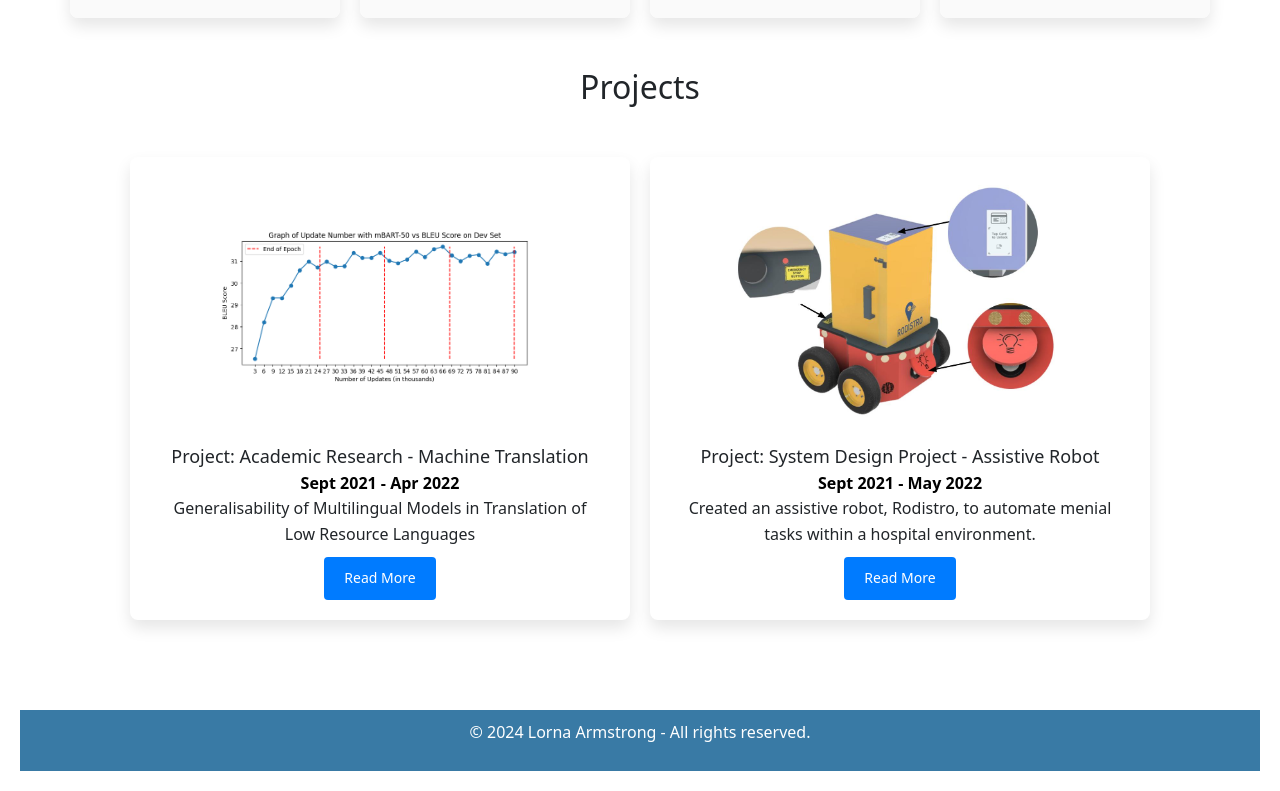
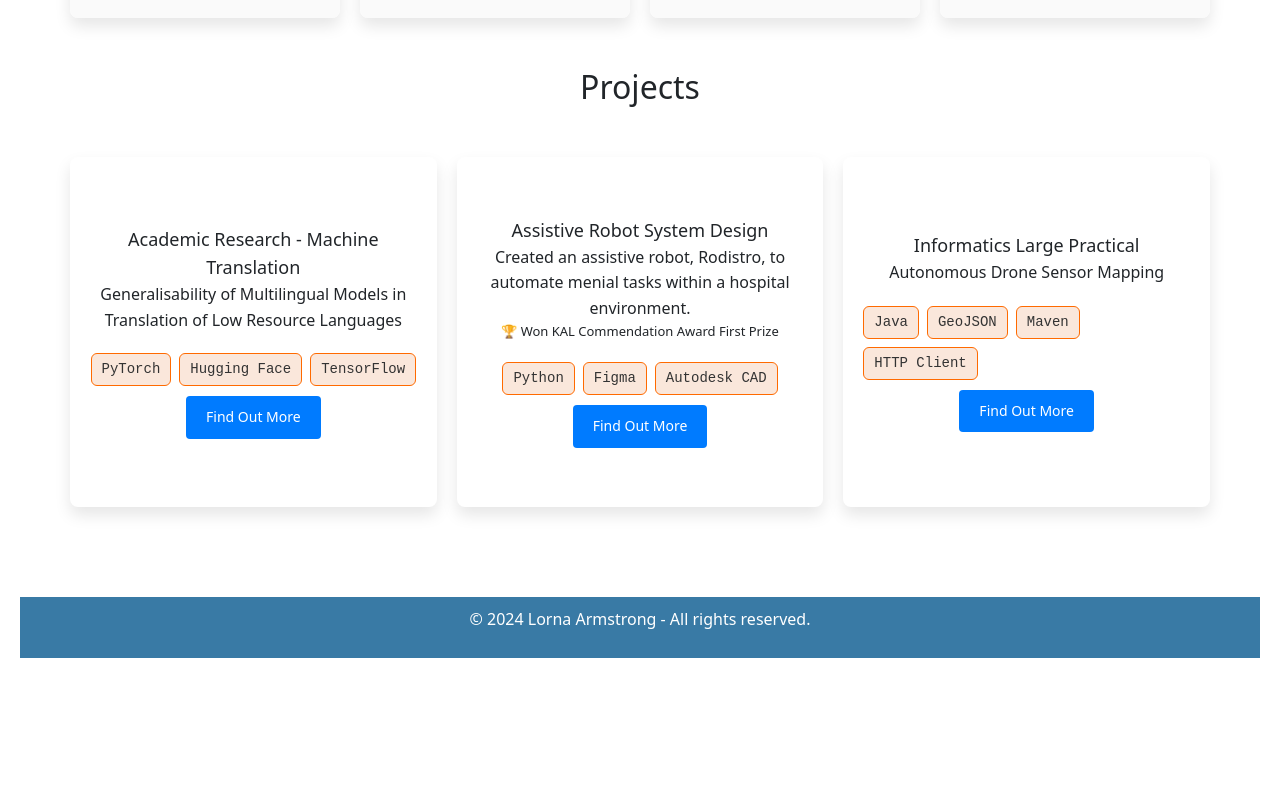
Before and after one commit to lornaarmstrong/my-portfolio, a React (Vite) app: page / in a window 1280 px wide. Shown: the part 1131-1922 px from the top of the page. After the commit the page ends 1809 px from the top, so only its background shows below. Built offline with nearby package versions, Linux system fonts and the light colour scheme.

Commit message:
Add Project Blocks

```diff
--- a/src/App.tsx
+++ b/src/App.tsx
@@ -1,21 +1,19 @@
+import React, { useState } from "react";
+
 import Header from "./components/Header/Header";
 import HomeBanner from "./components/HomeBanner/HomeBanner";
 import ContentBlock from "./components/ContentBlock/ContentBlock";
 import ExperienceBlock from "./components/ExperienceBlock/ExperienceBlock";
 import ProjectBlock from "./components/ProjectBlock/ProjectBlock";
 import Footer from "./components/Footer/Footer";
+import Modal from "./components/Modal/Modal";
 import "./App.css";
 
 // Importing images
 import image1 from "./assets/images/university_of_edinburgh.png";
 import image2 from "./assets/images/Google.png";
 import image3 from "./assets/images/Microsoft.png";
-import dissertation from "./assets/images/diss-chart.png";
-import rodistro from "./assets/images/rodistro.jpg";
-
-// Variables
-const introduction =
-  "Hi, I'm Lorna! I an an enthusiastic, technical and ambitious Software Engineer, with a particular interest in solving hard problems and collaborating with great people. I have a BSc in Computer Science from the University of Edinburgh.";
+import laptop from "./assets/images/laptop.png";
 
 const experienceData = [
   {
@@ -52,22 +50,40 @@ const projectData = [
   {
     id: 1,
     title: "Academic Research - Machine Translation",
-    imgSrc: dissertation,
-    timeframe: "Sept 2021 - Apr 2022",
+    imgSrc: laptop,
     description:
       "Generalisability of Multilingual Models in Translation of Low Resource Languages",
+    technology_used: ["PyTorch", "Hugging Face", "TensorFlow"],
   },
   {
     id: 2,
-    title: "System Design Project - Assistive Robot",
-    imgSrc: rodistro,
-    timeframe: "Sept 2021 - May 2022",
+    title: "Assistive Robot System Design",
+    imgSrc: laptop,
     description:
       "Created an assistive robot, Rodistro, to automate menial tasks within a hospital environment.",
+    award: "🏆 Won KAL Commendation Award First Prize",
+    technology_used: ["Python", "Figma", "Autodesk CAD"],
+  },
+  {
+    id: 3,
+    title: "Informatics Large Practical",
+    imgSrc: laptop,
+    description: "Autonomous Drone Sensor Mapping",
+    technology_used: ["Java", "GeoJSON", "Maven", "HTTP Client"],
   },
 ];
 
-const ExperienceSection: React.FC = () => {
+interface ExperienceSectionProps {
+  onOpenModal: () => void;
+  isModalOpen: boolean;
+  onCloseModal: () => void;
+}
+
+const ExperienceSection: React.FC<ExperienceSectionProps> = ({
+  onOpenModal,
+  isModalOpen,
+  onCloseModal,
+}) => {
   return (
     <div className="experience-section">
       {experienceData.map((exp) => (
@@ -76,13 +92,14 @@ const ExperienceSection: React.FC = () => {
           imgSrc={exp.imgSrc}
           timeframe={exp.timeframe}
           description={exp.description}
+          onOpenModal={onOpenModal}
         />
       ))}
     </div>
   );
 };
 
-const ProjectSection: React.FC = () => {
+const ProjectSection: React.FC = ({}) => {
   return (
     <div className="project-section">
       {projectData.map((exp) => (
@@ -90,8 +107,9 @@ const ProjectSection: React.FC = () => {
           key={exp.id}
           title={exp.title}
           imgSrc={exp.imgSrc}
-          timeframe={exp.timeframe}
           description={exp.description}
+          award={exp.award}
+          technology_used={exp.technology_used}
         />
       ))}
     </div>
@@ -99,6 +117,16 @@ const ProjectSection: React.FC = () => {
 };
 
 function App() {
+  const [isModalOpen, setModalOpen] = useState(false);
+
+  const handleOpenModal = () => {
+    setModalOpen(true);
+  };
+
+  const handleCloseModal = () => {
+    setModalOpen(false);
+  };
+
   return (
     <div className="App">
       <Header />
@@ -106,7 +134,13 @@ function App() {
       <ContentBlock
         id="experience"
         header={"Experience"}
-        paragraph={<ExperienceSection />}
+        paragraph={
+          <ExperienceSection
+            onOpenModal={handleOpenModal}
+            isModalOpen={isModalOpen}
+            onCloseModal={handleCloseModal}
+          />
+        }
       />
       <ContentBlock
         id="projects"
@@ -114,6 +148,7 @@ function App() {
         paragraph={<ProjectSection />}
       />
       <Footer />
+      <Modal isOpen={isModalOpen} onClose={handleCloseModal} />
     </div>
   );
 }
--- a/src/components/ExperienceBlock/ExperienceBlock.tsx
+++ b/src/components/ExperienceBlock/ExperienceBlock.tsx
@@ -3,22 +3,28 @@ import "./ExperienceBlock.css";
 
 // Define the props type for the ExperienceBlock component
 type ExperienceBlockProps = {
+  key: number;
   imgSrc: string;
   timeframe: string;
   description: string;
+  onOpenModal: () => void;
 };
 
 const ExperienceBlock: React.FC<ExperienceBlockProps> = ({
+  key,
   imgSrc,
   timeframe,
   description,
+  onOpenModal,
 }) => {
   return (
     <div className="experience-block">
       <img src={imgSrc} alt="Experience Image" className="experience-image" />
       <p className="timeframe">{timeframe}</p>
       <p>{description}</p>
-      <button className="read-more-btn">Read More</button>
+      <button className="read-more-btn" onClick={onOpenModal}>
+        Read More
+      </button>
     </div>
   );
 };
--- /dev/null
+++ b/src/components/Modal/Modal.css
@@ -0,0 +1,31 @@
+/* Modal.css */
+
+.modal-overlay {
+    position: fixed;
+    top: 0;
+    left: 0;
+    width: 100%;
+    height: 100%;
+    background-color: rgba(0, 0, 0, 0.5);
+    display: flex;
+    justify-content: center;
+    align-items: center;
+  }
+
+  .modal-content {
+    background-color: #fff;
+    padding: 20px;
+    border-radius: 5px;
+    width: 400px;
+    text-align: center;
+  }
+
+  .modal-button {
+    margin-top: 20px;
+    padding: 10px 20px;
+    background-color: #007BFF;
+    color: #fff;
+    border: none;
+    border-radius: 5px;
+    cursor: pointer;
+  }
--- /dev/null
+++ b/src/components/Modal/Modal.tsx
@@ -0,0 +1,25 @@
+import React from "react";
+import "./Modal.css";
+
+interface ModalProps {
+  isOpen: boolean;
+  onClose: () => void;
+}
+
+const Modal: React.FC<ModalProps> = ({ isOpen, onClose }) => {
+  if (!isOpen) return null; // If the modal is not open, don't render it.
+
+  return (
+    <div className="modal-overlay">
+      <div className="modal-content">
+        <h2>More Information</h2>
+        <p>This is the popup modal content. Add any text or components here.</p>
+        <button onClick={onClose} className="modal-button">
+          Close
+        </button>
+      </div>
+    </div>
+  );
+};
+
+export default Modal;
--- a/src/components/ProjectBlock/ProjectBlock.css
+++ b/src/components/ProjectBlock/ProjectBlock.css
@@ -20,6 +20,7 @@
     background-color: #ffffff;
     text-align: center; /* Center text */
     max-width: 500px; /* Adjust based on your design */
+    height: 350px;
 }
 
 .project-image {
@@ -71,5 +72,31 @@
     font-size: 18px;
     padding: 20px;
     margin: 10px;
-    f
 }
+
+/* Styles for the list of technologies */
+.technology-list {
+    display: flex;
+    flex-wrap: wrap;
+    gap: 8px; /* Adds space between items */
+    margin-top: 20px;
+  }
+
+  /* Styles for each individual technology item */
+  .technology-item {
+    display: inline-block;
+    font-family: 'Courier New', Courier, monospace;
+    padding: 5px 10px;
+    border: 1px solid #ff6a00; /* Outline color */
+    border-radius: 6px; /* Rounded corners */
+    background-color: #fae7db; /* Background color for items */
+    font-size: 1rem;
+    color: #333;
+    font-weight: 400;
+    font-size: 14px;
+    line-height: 1.5;
+  }
+
+  .award {
+    font-size: 13px;
+  }
--- a/src/components/ProjectBlock/ProjectBlock.tsx
+++ b/src/components/ProjectBlock/ProjectBlock.tsx
@@ -5,23 +5,31 @@ import "./ProjectBlock.css";
 type ProjectBlockProps = {
   imgSrc: string;
   title: string;
-  timeframe: string;
   description: string;
+  award?: string;
+  technology_used: string[];
 };
 
 const ProjectBlock: React.FC<ProjectBlockProps> = ({
   imgSrc,
   title,
-  timeframe,
   description,
+  award,
+  technology_used,
 }) => {
   return (
     <div className="project-block">
-      <img src={imgSrc} alt="Project Image" className="project-image" />
-      <p className="title">Project: {title}</p>
-      <p className="timeframe">{timeframe}</p>
+      <p className="title">{title}</p>
       <p>{description}</p>
-      <button className="read-more-btn">Read More</button>
+      <p className="award">{award}</p>
+      <div className="technology-list">
+        {technology_used.map((tech, index) => (
+          <span key={index} className="technology-item">
+            {tech}
+          </span>
+        ))}
+      </div>
+      <button className="read-more-btn">Find Out More</button>
     </div>
   );
 };
```
